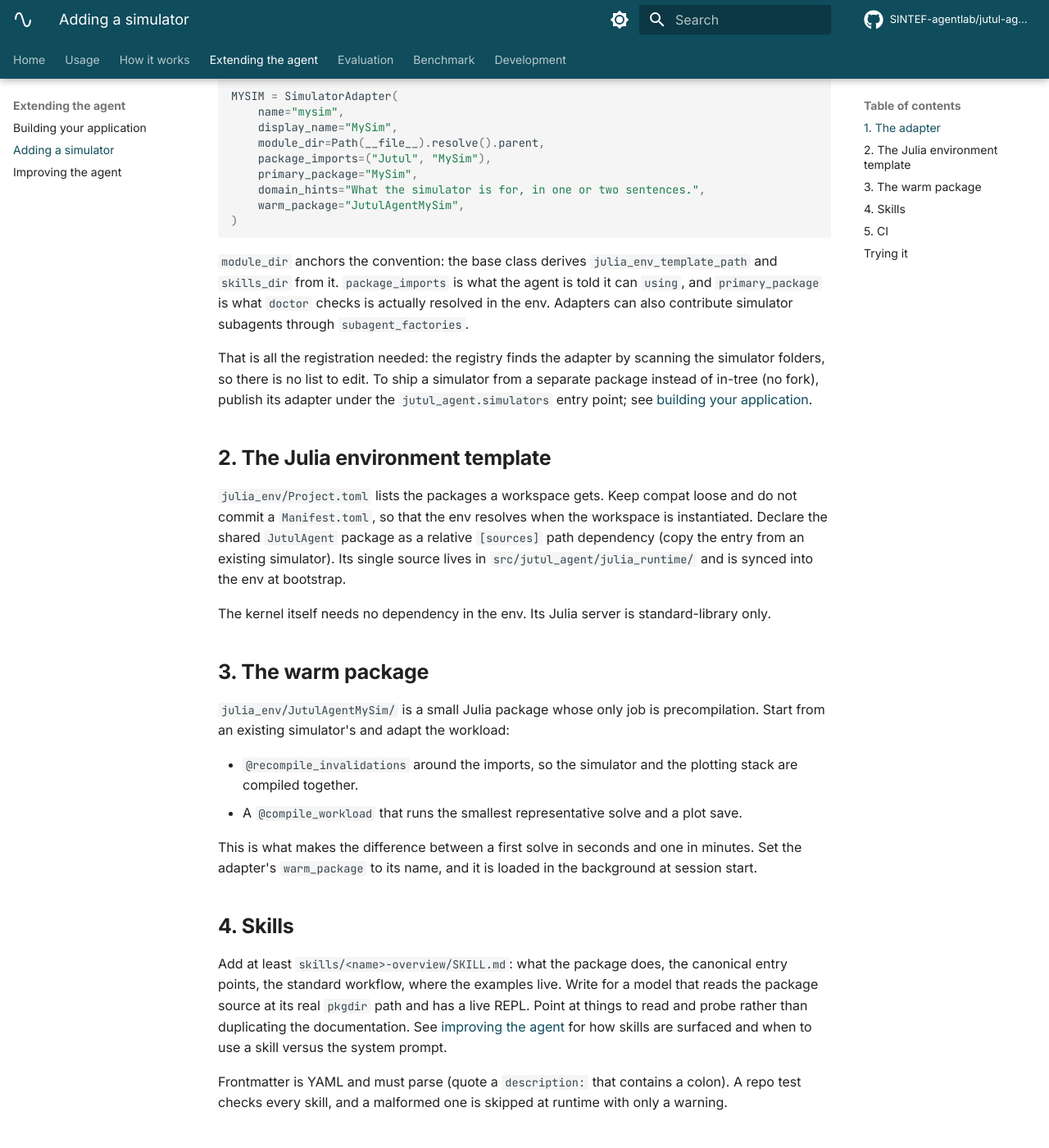
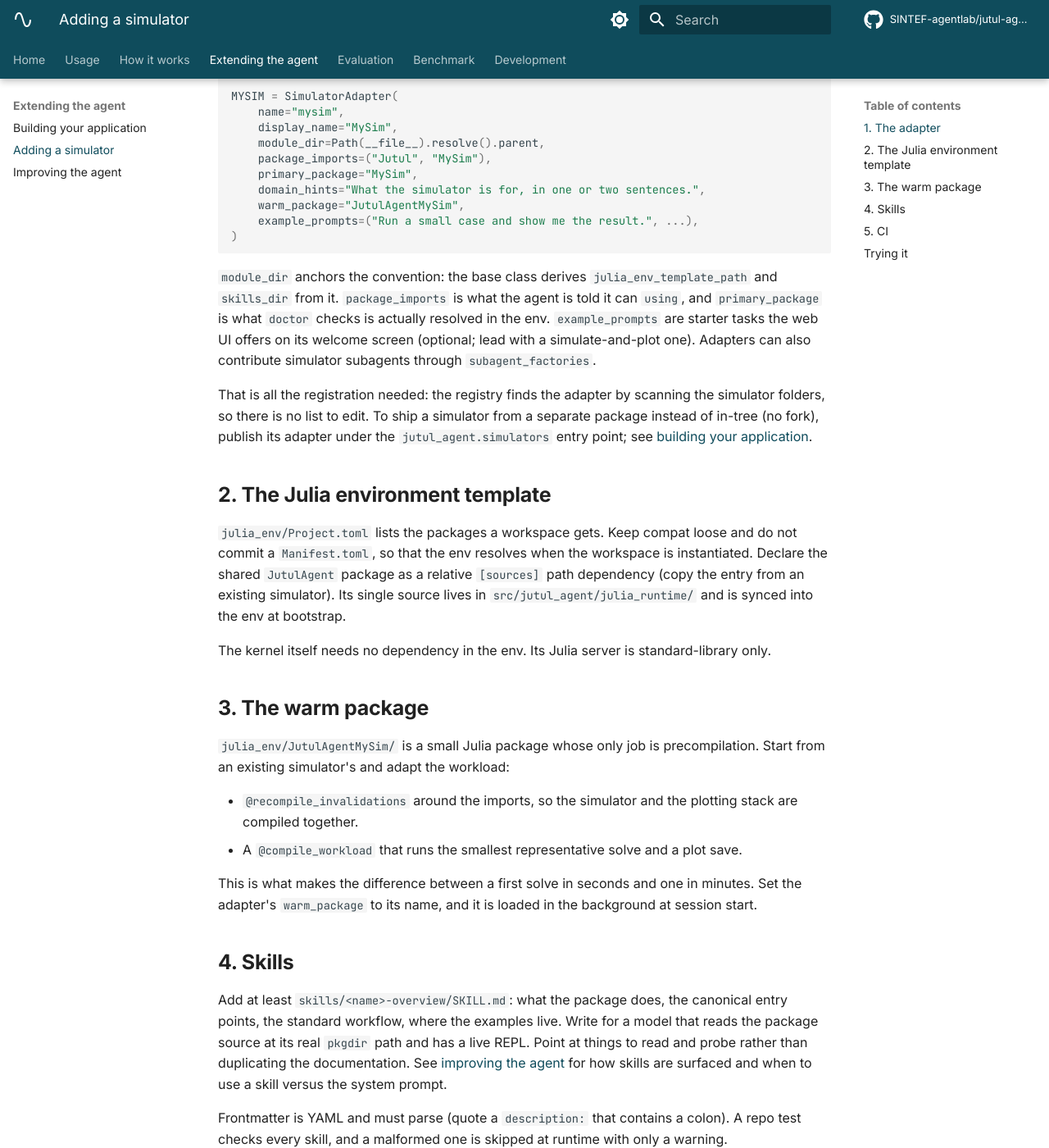
Before and after one commit to fredeco-gh/jutul-agent-geothermal, an MkDocs documentation site: the page built from docs/adding-a-simulator.md, in a window 1280 px wide and 1400 px high, scrolled down 503 px. Shown: the whole window at 82% size. Built offline with MkDocs 1.6.1 and Material for MkDocs 9.7.7, drawn with Linux system fonts in a browser that asks for light colours; comment, search, counter and statistics services are not loaded; some of the changed text lies outside the part shown.

Commit message:
docs: fix branch-review drift (bare launch, demo "server extra", example_prompts)
Pre-PR review of the branch's docs and the demo example:

- adding-a-simulator "Trying it" ended on a bare `jutul-agent`, which now just
  prints the interface chooser; point it at `jutul-agent web` and drop the now
  redundant `--precompile` (precompile is the default).
- demo.py docstring still said to install the "server extra" and gave a module
  path that can't import (hyphen in `examples.demo-app`); the web stack ships in
  core now, so match the README's `python examples/demo-app/demo.py`.
- Document the new `example_prompts` adapter field in adding-a-simulator.

Claude-Session: https://claude.ai/code/session_012CnaJryNABdchcaR3fqYek

````diff
--- a/docs/adding-a-simulator.md
+++ b/docs/adding-a-simulator.md
@@ -27,14 +27,17 @@ MYSIM = SimulatorAdapter(
     primary_package="MySim",
     domain_hints="What the simulator is for, in one or two sentences.",
     warm_package="JutulAgentMySim",
+    example_prompts=("Run a small case and show me the result.", ...),
 )
 ```
 
 `module_dir` anchors the convention: the base class derives
 `julia_env_template_path` and `skills_dir` from it. `package_imports` is what
 the agent is told it can `using`, and `primary_package` is what `doctor`
-checks is actually resolved in the env. Adapters can also contribute simulator
-subagents through `subagent_factories`.
+checks is actually resolved in the env. `example_prompts` are starter tasks the
+web UI offers on its welcome screen (optional; lead with a simulate-and-plot
+one). Adapters can also contribute simulator subagents through
+`subagent_factories`.
 
 That is all the registration needed: the registry finds the adapter by scanning
 the simulator folders, so there is no list to edit. To ship a simulator from a
@@ -91,8 +94,8 @@ catches upstream releases that break the template.
 
 ```sh
 mkdir try-mysim && cd try-mysim
-uv run jutul-agent init --sim mysim --precompile
-uv run jutul-agent
+uv run jutul-agent init --sim mysim
+uv run jutul-agent web
 ```
 
 To develop against a local checkout of the simulator package:
````
Also changed, not shown: 1 other file.
